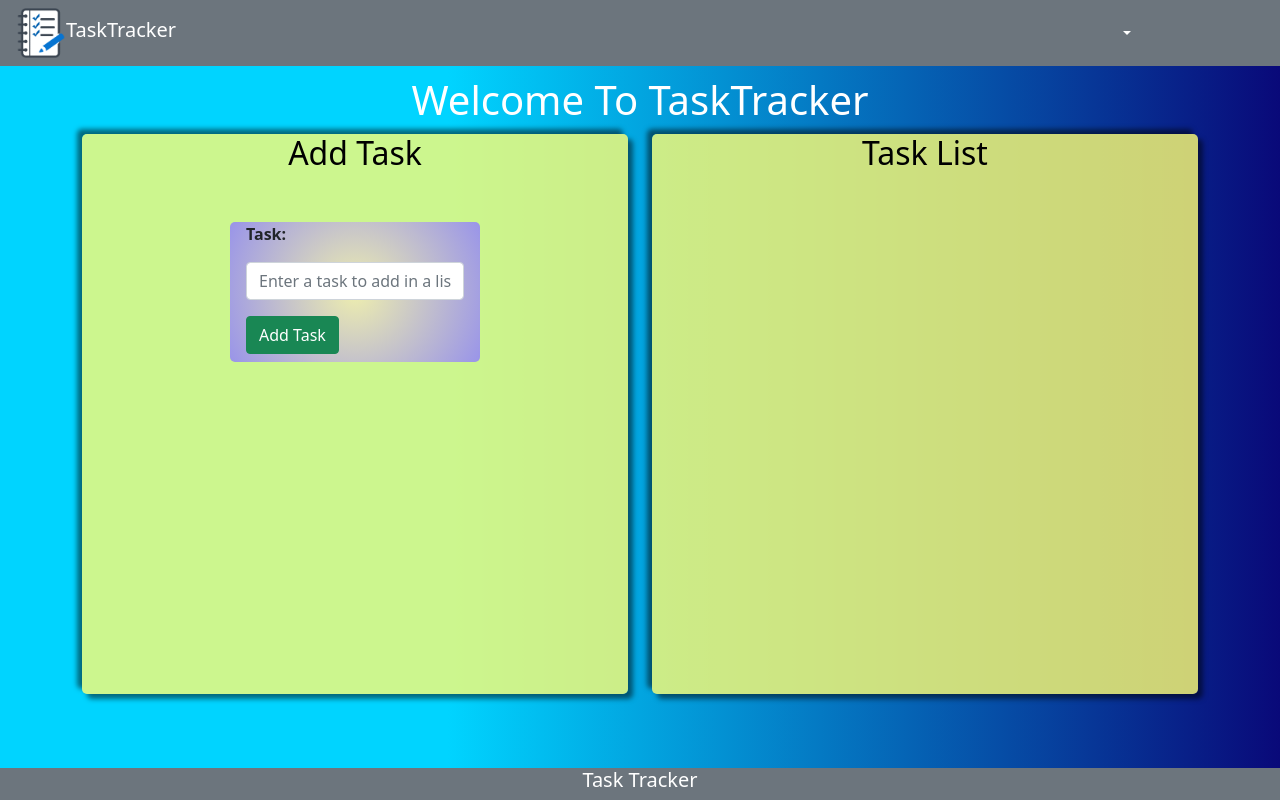
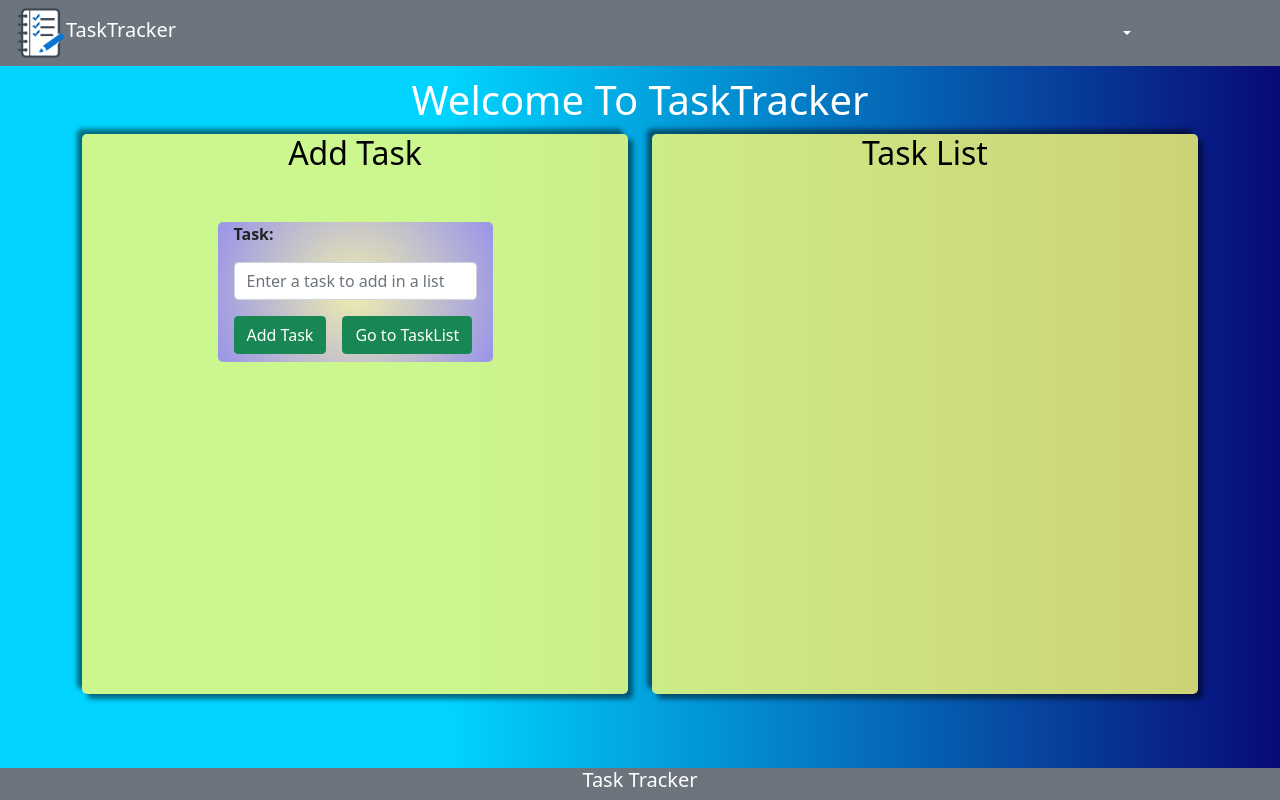
Before and after one commit to nandhagam/PrithiviAngularClass, an Angular app in the folder Workouts/Task-4(user-binding)/: page /content in a window 1280 px wide. Built offline with nearby package versions, Linux system fonts and the light colour scheme.

Commit message:
data stored & retrived from localstorage and implemented in view

```diff
--- a/Workouts/Task-4(user-binding)/src/app/app.module.ts
+++ b/Workouts/Task-4(user-binding)/src/app/app.module.ts
@@ -6,6 +6,7 @@ import { AppComponent } from './app.component';
 
 import { AppRoutingModule } from './app-routing.module';
 import { SharedmoduleModule } from './sharedmodule/sharedmodule.module';
+import { TaskService } from './content/task.service';
 
 
 
@@ -20,7 +21,7 @@ import { SharedmoduleModule } from './sharedmodule/sharedmodule.module';
     SharedmoduleModule
 
   ],
-  providers: [],
+  providers: [TaskService],
   bootstrap: [AppComponent]
 })
 export class AppModule { }
--- a/Workouts/Task-4(user-binding)/src/app/content/addtask/addtask.component.css
+++ b/Workouts/Task-4(user-binding)/src/app/content/addtask/addtask.component.css
@@ -3,7 +3,7 @@ h2 {
   color: #000;
 }
 .form {
-  width: 250px;
+  width: 275px;
   margin: auto;
   margin-top: 50px;
   border-radius: 5px;
--- a/Workouts/Task-4(user-binding)/src/app/content/addtask/addtask.component.html
+++ b/Workouts/Task-4(user-binding)/src/app/content/addtask/addtask.component.html
@@ -15,6 +15,11 @@
       <button type="submit" class="btn btn-success mb-2" (click)="addTask()">
         Add Task
       </button>
+      <a [routerLink]="['../content/tasklist']">
+        <button type="submit" class="btn btn-success mb-2 ml-3">
+          Go to TaskList
+        </button>
+      </a>
     </div>
   </form>
 </div>
--- a/Workouts/Task-4(user-binding)/src/app/content/addtask/addtask.component.ts
+++ b/Workouts/Task-4(user-binding)/src/app/content/addtask/addtask.component.ts
@@ -15,20 +15,28 @@ export class AddtaskComponent {
   taskvalue: string;
   d: any;
   addTask() {
+    this.task = JSON.parse(localStorage.getItem("tasklist"));
     if (this.taskvalue == null || this.taskvalue == '') {
       alert("Kindly please enter any task to add in a list");
     }
     else {
       this.d = new Date();
       this.d = moment(this.d).format('MM-DD-YYYY [at] HH:mm:ss dddd');
+      if (!this.task) {
+        this.task = [];
+
+      }
       this.task.push(
         {
           task: this.taskvalue,
           date: this.d
         }
       );
+
       this.taskvalue = '';
+      localStorage.setItem("tasklist", JSON.stringify(this.task));
       this.taskservice.displayTask = this.task;
+
 
     }
 
--- a/Workouts/Task-4(user-binding)/src/app/content/content-routing.module.ts
+++ b/Workouts/Task-4(user-binding)/src/app/content/content-routing.module.ts
@@ -9,10 +9,6 @@ const routes: Routes = [
   { path: 'addtask', component: AddtaskComponent },
   { path: 'tasklist', component: TasklistComponent }
 
-
-
-
-
 ];
 
 @NgModule({
--- a/Workouts/Task-4(user-binding)/src/app/content/content.module.ts
+++ b/Workouts/Task-4(user-binding)/src/app/content/content.module.ts
@@ -25,7 +25,7 @@ import { TaskService } from './task.service';
     FormsModule
 
   ],
-  providers: [TaskService]
+  providers: []
 
 })
 export class ContentModule { }
```
